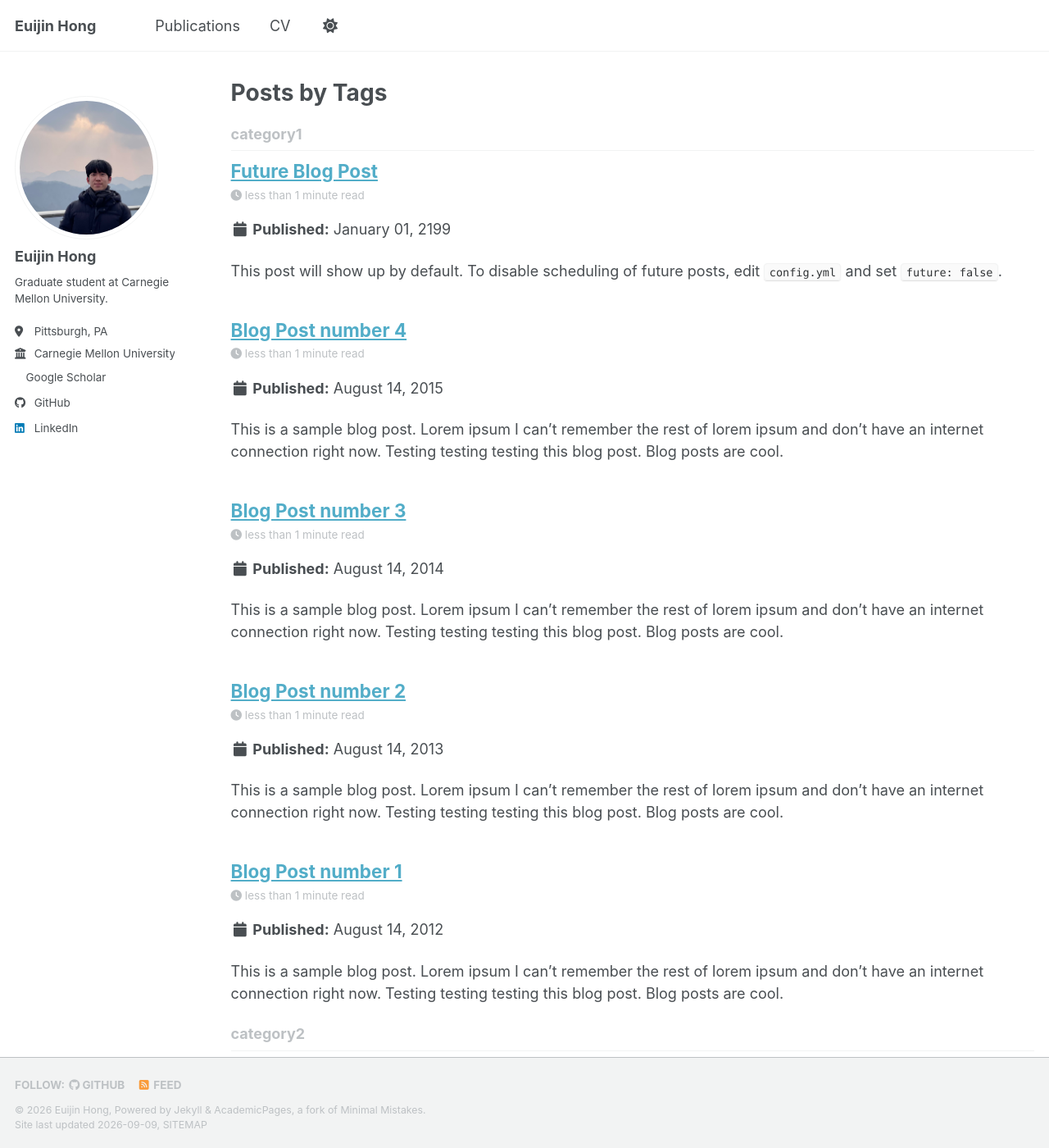
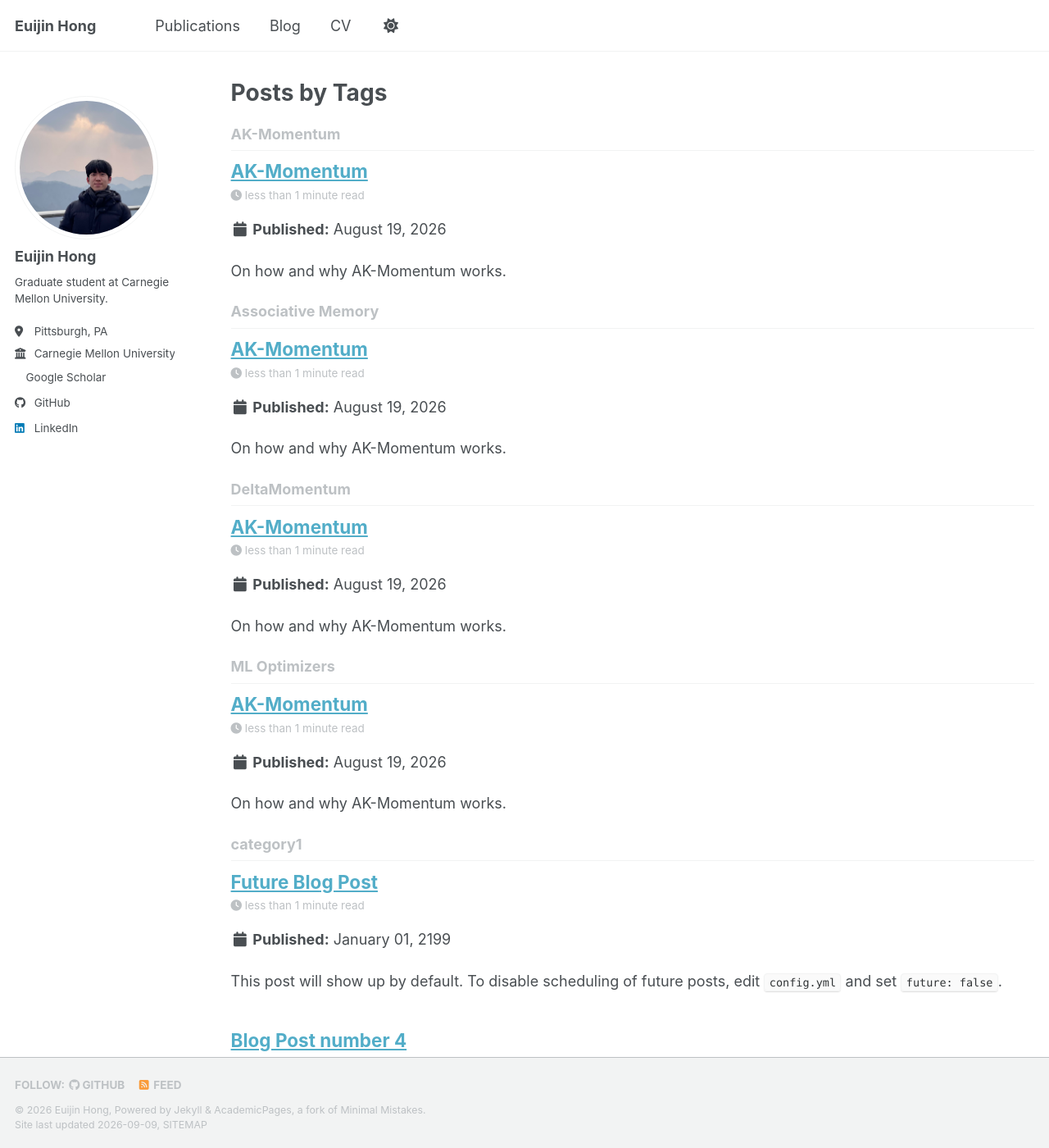
Before and after one commit to euijinh/euijinh.github.io, a Jekyll site: the page built from _pages/tag-archive.html, in a window 1280 px wide and 1400 px high. Shown: the whole window at 82% size. Built offline with Jekyll 4.4.1, drawn with Linux system fonts in a browser that asks for light colours; a style sheet for code colours, icons or effects is not loaded; some of the changed text lies outside the part shown.

Commit message:
Add blog page

```diff
--- a/_data/navigation.yml
+++ b/_data/navigation.yml
@@ -20,8 +20,8 @@ main:
   # - title: "Projects"
   #   url: /portfolio/
 
-  # - title: "Blog Posts"
-  #   url: /year-archive/
+  - title: "Blog"
+    url: /blog/
 
   - title: "CV"
     url: /files/cv.pdf
--- a/_posts/2012-08-14-blog-post-1.md
+++ /dev/null
@@ -1,20 +0,0 @@
----
-title: 'Blog Post number 1'
-date: 2012-08-14
-permalink: /posts/2012/08/blog-post-1/
-tags:
-  - cool posts
-  - category1
-  - category2
----
-
-This is a sample blog post. Lorem ipsum I can't remember the rest of lorem ipsum and don't have an internet connection right now. Testing testing testing this blog post. Blog posts are cool.
-
-Headings are cool
-======
-
-You can have many headings
-======
-
-Aren't headings cool?
-------
--- /dev/null
+++ b/_posts/2026-08-19-ak-momentum.md
@@ -0,0 +1,12 @@
+---
+title: 'AK-Momentum'
+date: 2026-08-19
+permalink: /posts/2026/08/ak-momentum/
+tags:
+  - AK-Momentum
+  - DeltaMomentum
+  - ML Optimizers
+  - Associative Memory
+---
+
+On how and why AK-Momentum works.
```
Also changed, not shown: _pages/blog.html (added, +17 -0 lines).
